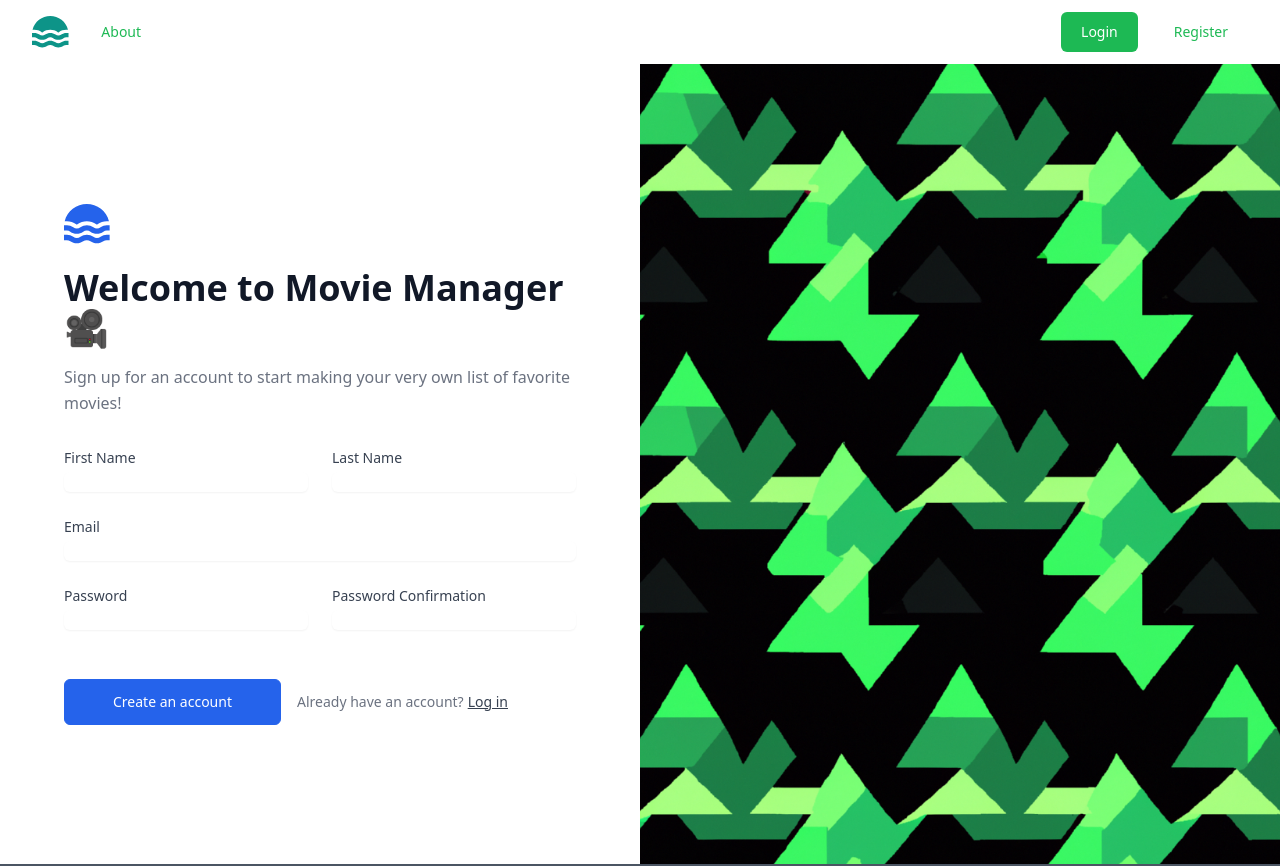
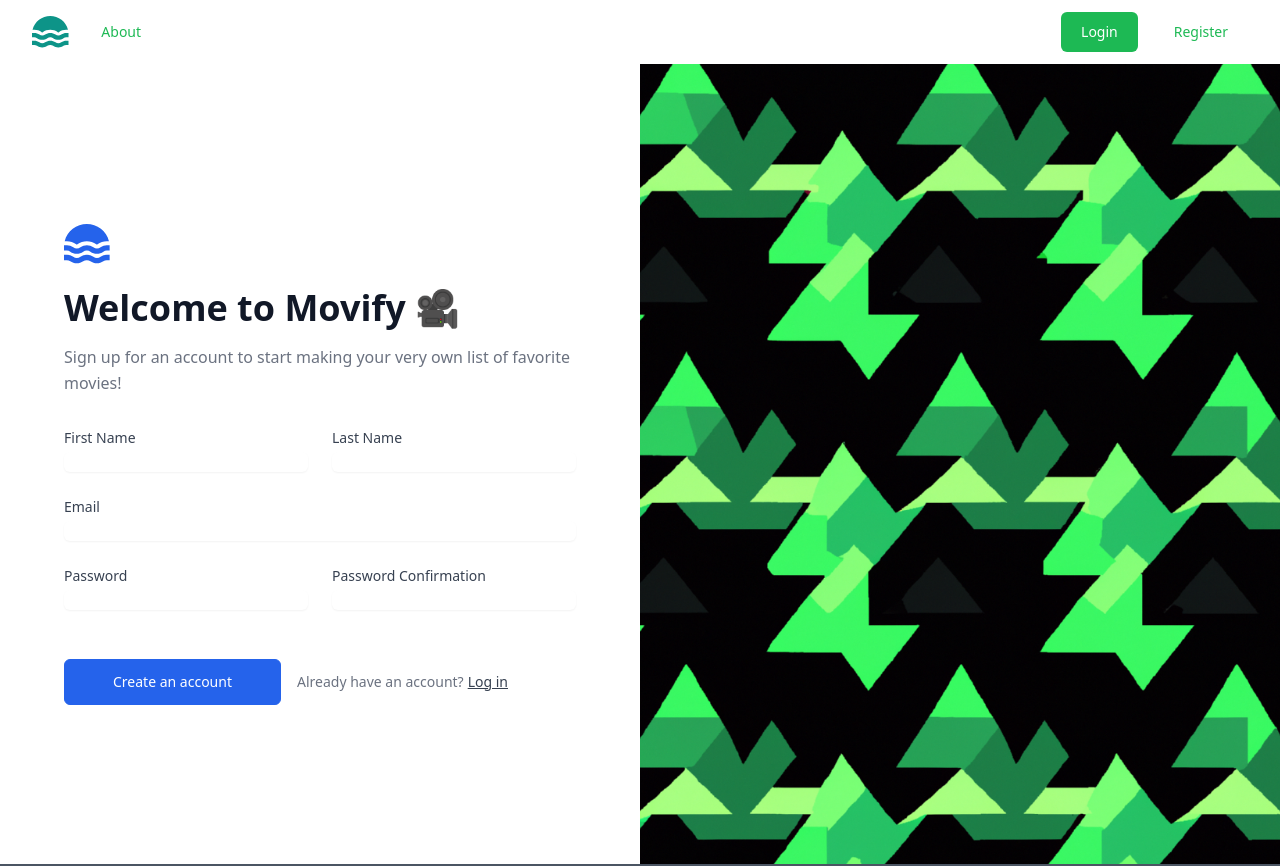
Before and after one commit to Indrajeet2002/my-app, a React (Create React App) app: page /Register in a window 1280 px wide. Shown: the top 866 px of the page. Built offline with nearby package versions, Linux system fonts and the light colour scheme.

Commit message:
spelling changes

```diff
--- a/src/Landing.js
+++ b/src/Landing.js
@@ -17,7 +17,7 @@ const Landing = () => {
             </h1>
 
             <p class="mt-4 max-w-lg sm:text-xl sm:leading-relaxed">
-              Create and curate you movie tastes with the help of Movify!
+              Create and curate your movie tastes with the help of Movify!
             </p>
 
             <div class="mt-8 flex flex-wrap gap-4 text-center">
--- a/src/Login.js
+++ b/src/Login.js
@@ -62,7 +62,7 @@ const Login = (props) => {
                 <h1
                 class="mt-6 text-2xl font-bold text-gray-900 dark:text-white sm:text-3xl md:text-4xl"
                 >
-                Welcome to Movie Manager 🎥
+                Welcome to Movify 🎥
                 </h1>
 
                 <p class="mt-4 leading-relaxed text-gray-500 dark:text-gray-400">
--- a/src/Signup.js
+++ b/src/Signup.js
@@ -62,7 +62,7 @@ const Signup = (props) => {
                 <h1
                 class="mt-6 text-2xl font-bold text-gray-900 dark:text-white sm:text-3xl md:text-4xl"
                 >
-                Welcome to Movie Manager 🎥
+                Welcome to Movify 🎥
                 </h1>
 
                 <p class="mt-4 leading-relaxed text-gray-500 dark:text-gray-400">
```
